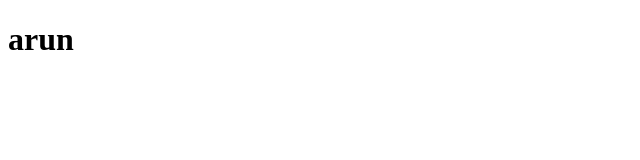
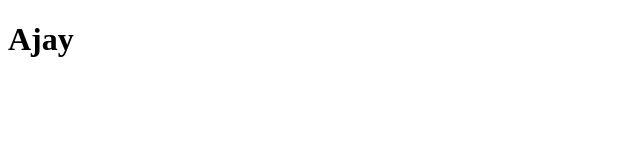
Before and after one commit to Ajay-030/vazhulthukal, a plain HTML site: page index.html in a window 1280 px wide. Shown: the full height of the page, 0-640 px from the left. Drawn offline with Linux system fonts and the light colour scheme.

Commit message:
Name change

```diff
--- a/index.html
+++ b/index.html
@@ -4,7 +4,7 @@
     <meta charset="UTF-8">
     <meta name="viewport" content="width=device-width, initial-scale=1.0">
     <title>Document</title>
-    <h1>arun </h1>
+    <h1>Ajay </h1>
 
 </head>
 <body>
```
